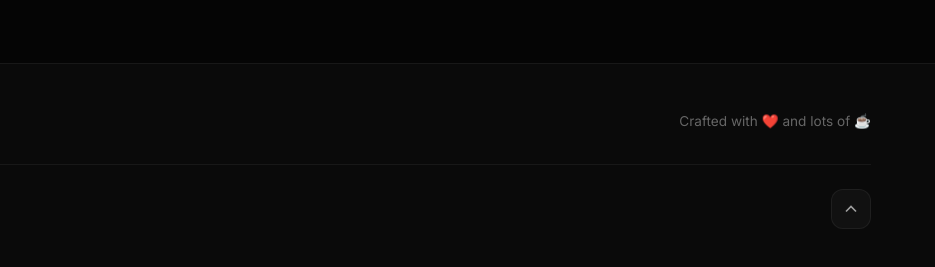
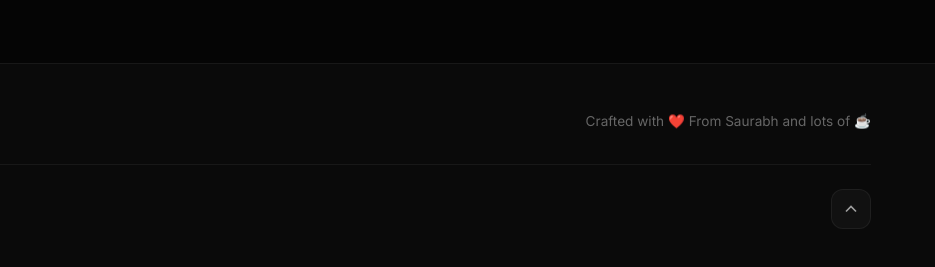
Before and after one commit to saurabhSRajput/portfolio, a plain HTML site: page index.html in a window 1280 px wide. Shown: the part 7643-7910 px from the top of the page, 345-1280 px from the left. Drawn offline with Linux system fonts and the light colour scheme.

Commit message:
Update index.html

```diff
--- a/index.html
+++ b/index.html
@@ -618,7 +618,7 @@
                 <a href="#hero" class="footer-logo">
                     <span class="logo-bracket">&lt;</span>Saurabh<span class="logo-bracket"> /&gt;</span>
                 </a>
-                <p>Crafted with ❤️ and lots of ☕</p>
+                <p>Crafted with ❤️ From Saurabh and lots of ☕</p>
             </div>
             <div class="footer-bottom">
                 <span>&copy; 2025 Saurabh Raj Singh. All rights reserved.</span>
```
